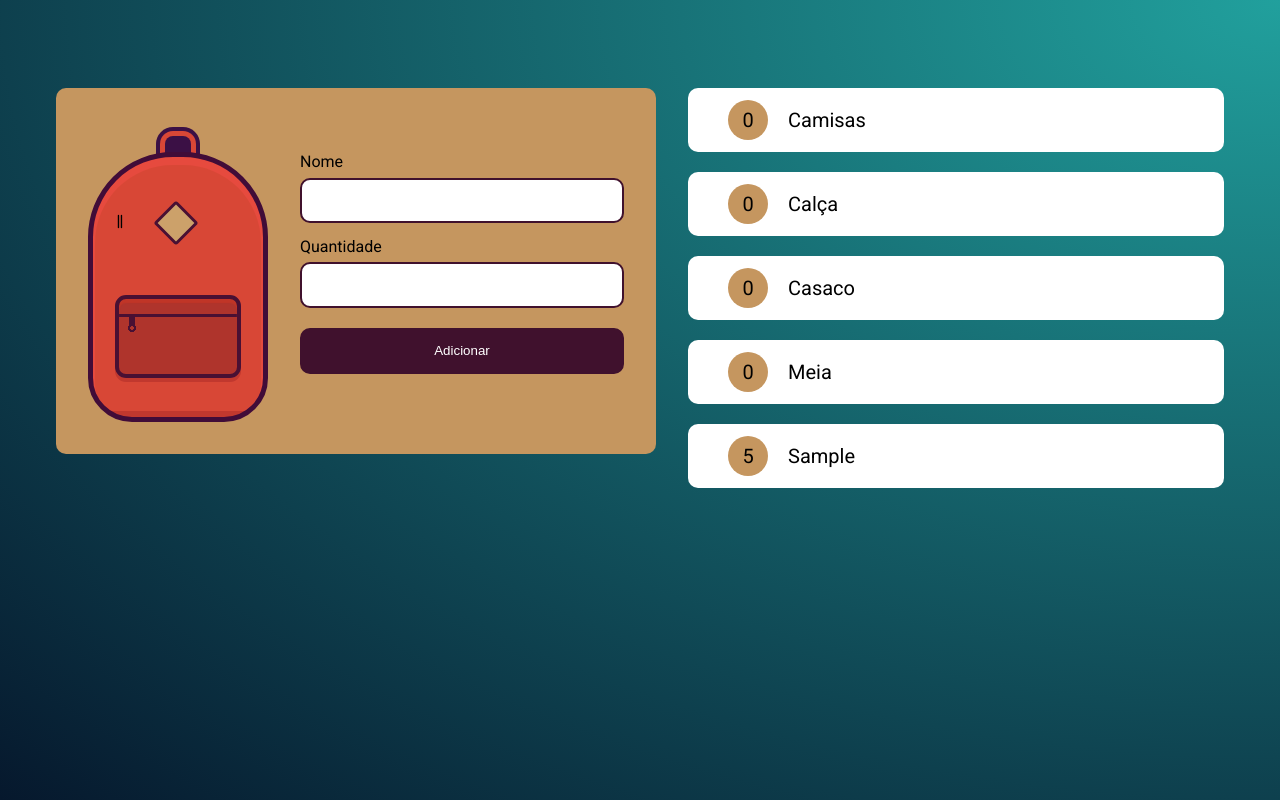
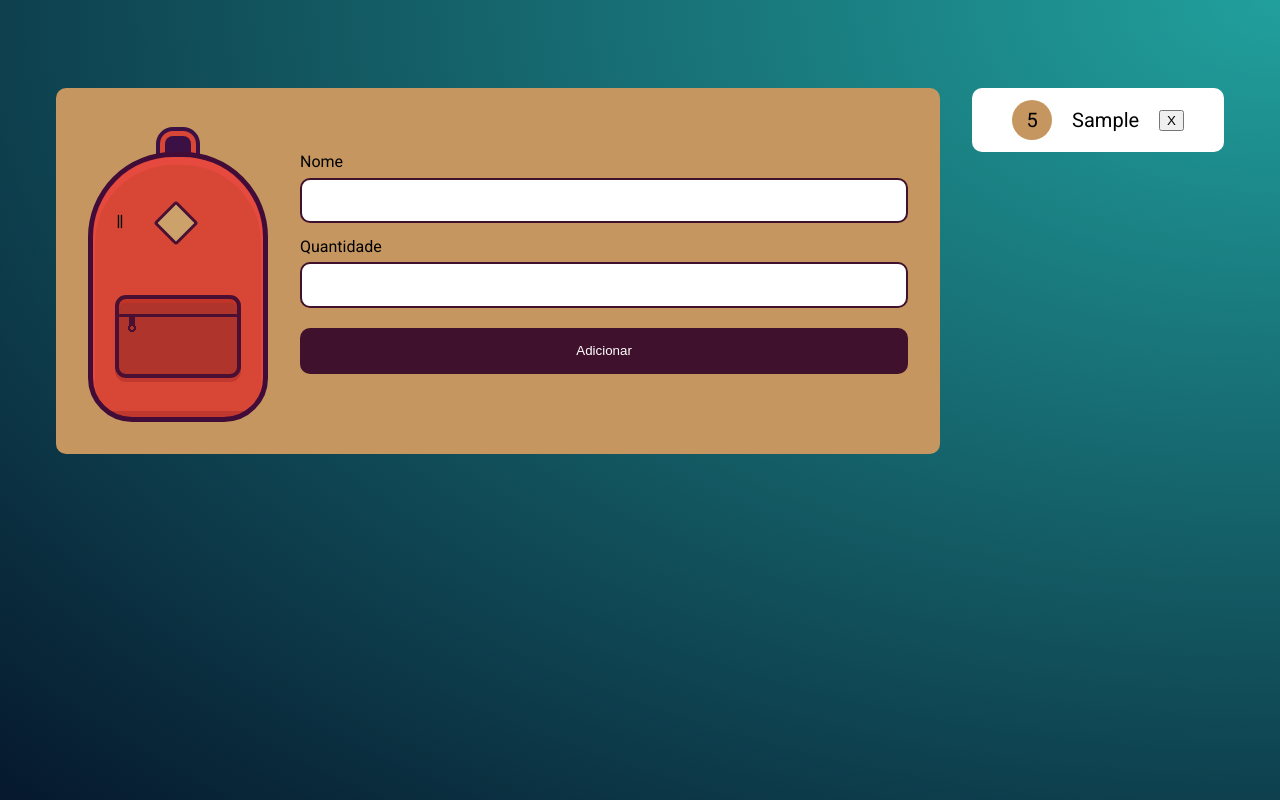
Before and after one commit to eduardoocoelho/study_javascript-for-web, a plain HTML site: page 3. ws - JavaScript na Web_dados no navegador/mochila-de-viagem/index.html in a window 1280 px wide. Both pictures are taken after typing "Sample", "5" into the empty fields and a click on the input "Adicionar". Drawn offline with Linux system fonts and the light colour scheme.

Commit message:
deleting a list item with update in localStorage

```diff
--- a/3. ws - JavaScript na Web_dados no navegador/mochila-de-viagem/index.html
+++ b/3. ws - JavaScript na Web_dados no navegador/mochila-de-viagem/index.html
@@ -24,19 +24,7 @@
             </form>
         </div>
 
-        <ul class="lista" id="list">
-            <li class="item"><strong>0</strong>Camisas</li>
-            <li class="item"><strong>0</strong>Calça</li>
-            <li class="item"><strong>0</strong>Casaco</li>
-            <li class="item"><strong>0</strong>Meia</li>
-            <!--
-            <li class="item"><strong>0</strong>Cuecas</li>
-            <li class="item"><strong>0</strong>Tênis</li>
-            <li class="item"><strong>0</strong>Celular</li>
-            <li class="item"><strong>0</strong>Carregador</li>
-            <li class="item"><strong>0</strong>Adaptador de tomada</li>
-            -->
-        </ul>
+        <ul class="lista" id="list"></ul>
     </main>
 
     <script src="js/main.js"></script>
--- a/3. ws - JavaScript na Web_dados no navegador/mochila-de-viagem/js/main.js
+++ b/3. ws - JavaScript na Web_dados no navegador/mochila-de-viagem/js/main.js
@@ -69,11 +69,32 @@
     newItem.appendChild(numberItem);
     newItem.innerHTML += item.name;
 
+    //Adiciona o botão retornado pela função "deleteButton" como filho do novo item da lista
+    newItem.appendChild(deleteButton());
+
     //Adiciona a 'li' criada a lista já existente
     list.appendChild(newItem);
 }
 
+//Atualizar um item existente
 function updateItem(item){
     //Atualiza o HTML selecionando o data-attribute ID
     document.querySelector("[data-id='"+item.id+"']").innerHTML = item.quantity;
 }
+
+//Criar um botão para remover itens da lista
+function deleteButton(){
+    const buttonElement = document.createElement("button");
+    buttonElement.innerText = "X";
+
+    buttonElement.addEventListener("click", function() {
+        deleteItem(this.parentNode);
+    })
+
+    return buttonElement;
+}
+
+//Remover um item da lista
+function deleteItem(item) {
+    item.remove();
+}
```
